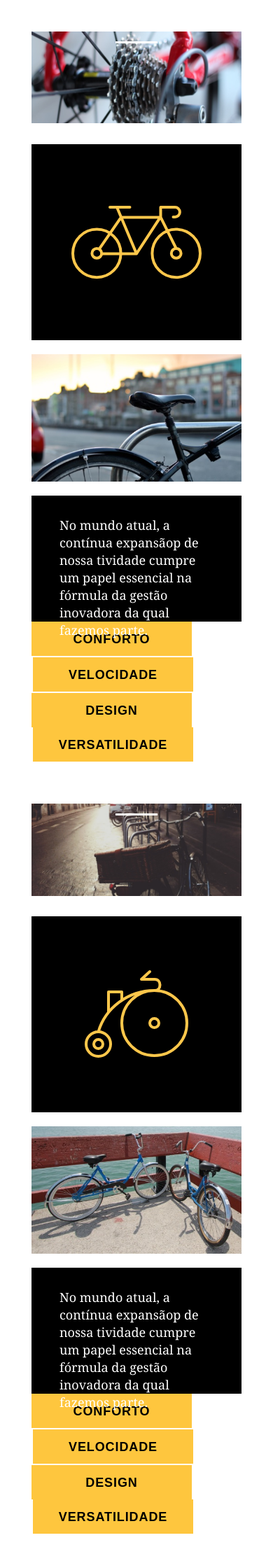
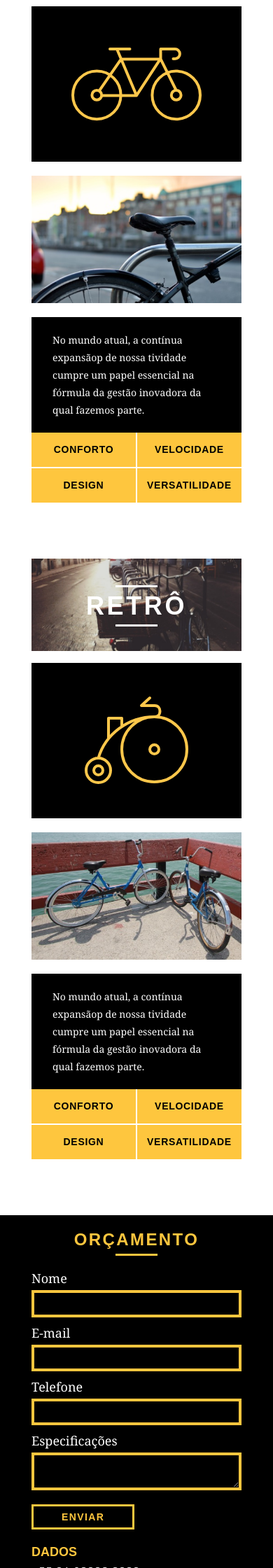
Before and after one commit to magno193/bikcraft_app, a PHP site: page /produtos.html in a window 390 px wide. Shown: the part 1520-3760 px from the top of the page at 70% size. Run offline with PHP 8.4, Linux system fonts and the light colour scheme; some libraries are stand-ins or nearby versions.

Commit message:
Produtos responsivo

```diff
--- a/css/responsivo.css
+++ b/css/responsivo.css
@@ -19,6 +19,25 @@
 
 .footer_redes ul li a img{
 	height: 26px;
+}
+
+/* PRODUTOS */
+.produto_item h2 {
+	top: -150px
+}
+
+.produto_icone {
+	padding: 41px 0;
+}
+
+.produto_info p {
+	font-size: 14px;
+	padding: 20px 30px;
+	height: 122px;
+}
+
+.produto_info ul li {
+	width: 181px;
 }
 
 }
@@ -111,4 +130,47 @@
 	line-height: 25px;
 }
 
+/* PRODUTOS */
+.produto_item {
+	padding: 40px 0;
 }
+.produto_item h2 {
+	top: -100px;
+	margin-bottom: -68px;
+}
+
+.produto_icone {
+	padding: 41px 0;
+}
+
+.produto_info p {
+	font-size: 14px;
+	height: auto;
+	padding: 20px 30px;
+}
+
+.produto_info ul li {
+	width: 149px;
+	font-size: 14px;
+	padding-top: 14px;
+}
+
+.form{
+	padding-right: 0px;
+}
+
+.orcamento {
+	padding: 20px 0;
+	margin-top: 40px;
+}
+
+.orcamento-dados ul {
+	padding-right: 0px;
+}
+
+.orcamento-dados ul li {
+	padding: 5px 10px;
+}
+
+
+}
```
